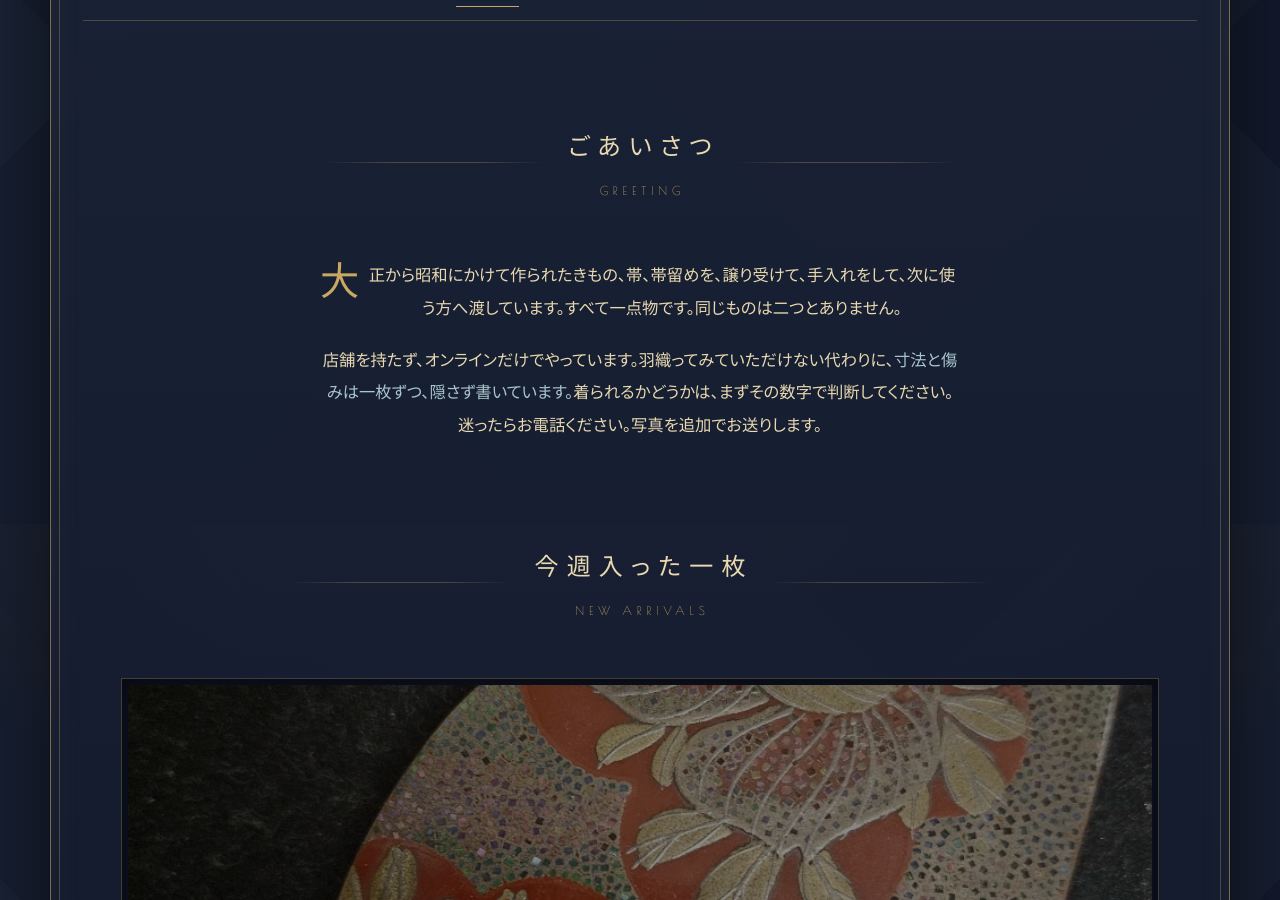
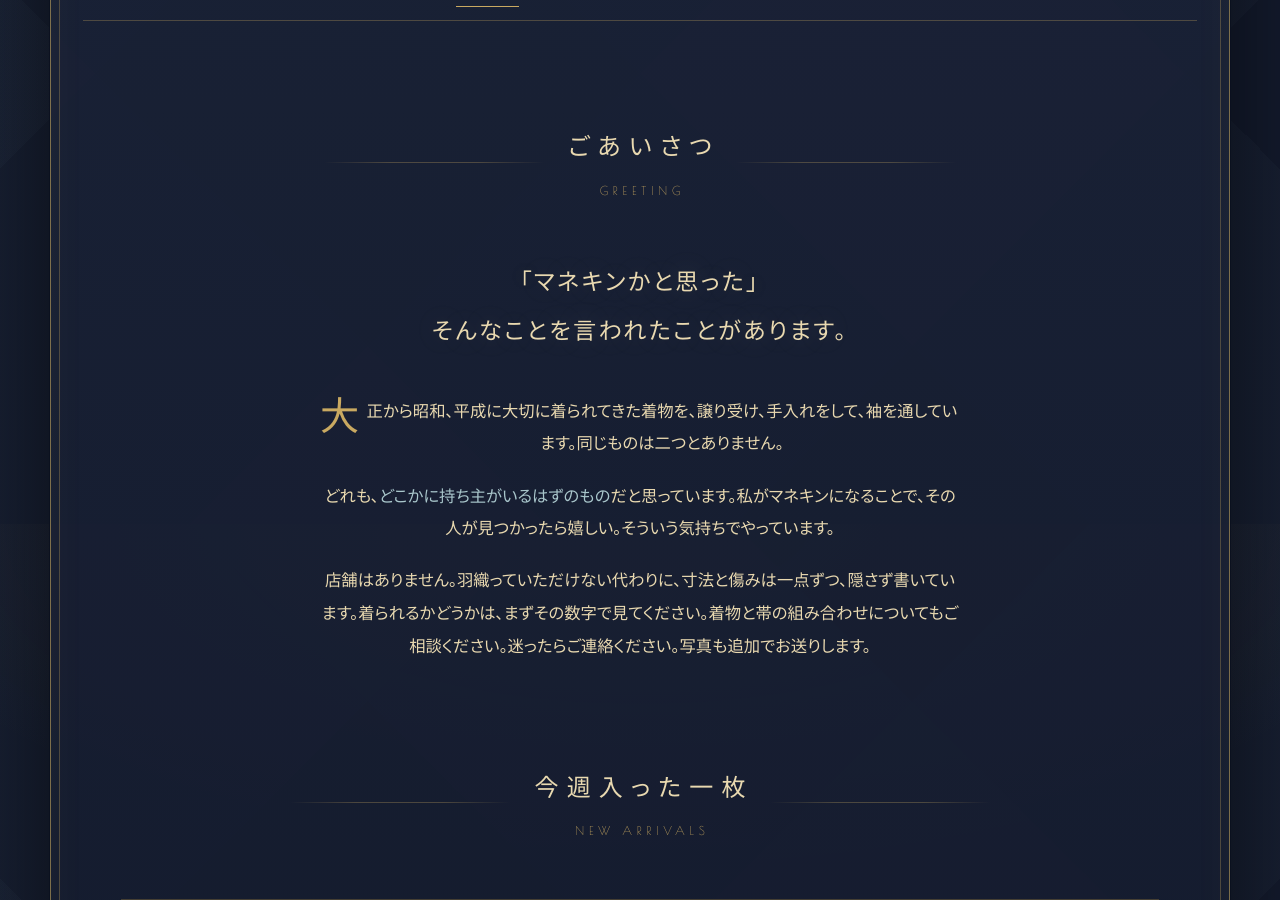
Before and after one commit to yukihima0302-svg/kingyobachi, a Jekyll site: the page built from index.html, in a window 1280 px wide and 900 px high, scrolled down 414 px. Built offline with Jekyll 4.4.1, drawn with Linux system fonts in a browser that asks for light colours; some web fonts are replaced.

Commit message:
Add files via upload

```diff
--- a/index.html
+++ b/index.html
@@ -6,9 +6,23 @@ layout: default
   <span class="kugiri__ji">ごあいさつ<small>GREETING</small></span>
 </div>
 
+{%- comment -%}
+  冒頭の一行だけは maegaki の外に置いています。
+  中に入れると最初の文字（「）に飾り文字がかかって崩れるためです。
+{%- endcomment -%}
+<p style="max-width:40rem;margin:0 auto 2.4rem;text-align:center;
+          font-family:var(--mincho-b);
+          font-size:clamp(1.15rem,3.2vw,1.45rem);
+          letter-spacing:.1em;line-height:2.1;
+          text-shadow:0 0 28px rgba(233,217,176,.18);">
+  「マネキンかと思った」<br>
+  そんなことを言われたことがあります。
+</p>
+
 <div class="maegaki">
-  <p>大正から昭和にかけて作られたきもの、帯、帯留めを、譲り受けて、手入れをして、次に使う方へ渡しています。すべて一点物です。同じものは二つとありません。</p>
-  <p>店舗を持たず、オンラインだけでやっています。羽織ってみていただけない代わりに、<strong>寸法と傷みは一枚ずつ、隠さず書いています。</strong>着られるかどうかは、まずその数字で判断してください。迷ったらお電話ください。写真を追加でお送りします。</p>
+  <p>大正から昭和、平成に大切に着られてきた着物を、譲り受け、手入れをして、袖を通しています。同じものは二つとありません。</p>
+  <p>どれも、<strong>どこかに持ち主がいるはずのもの</strong>だと思っています。私がマネキンになることで、その人が見つかったら嬉しい。そういう気持ちでやっています。</p>
+  <p>店舗はありません。羽織っていただけない代わりに、寸法と傷みは一点ずつ、隠さず書いています。着られるかどうかは、まずその数字で見てください。着物と帯の組み合わせについてもご相談ください。迷ったらご連絡ください。写真も追加でお送りします。</p>
 </div>
 
 <div class="kugiri">
```
